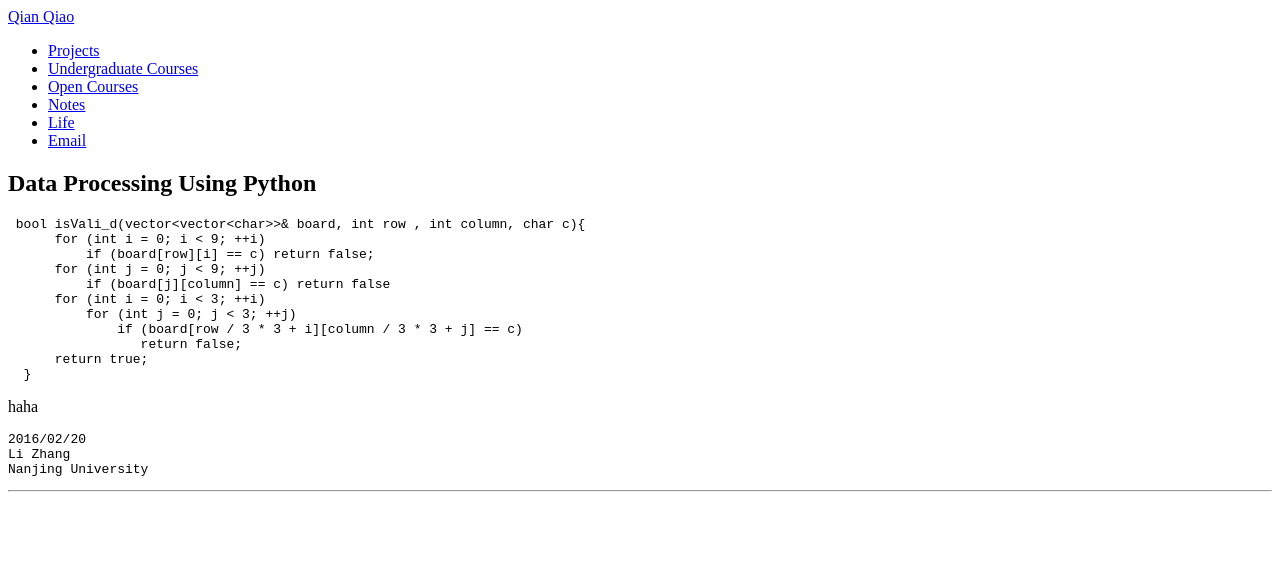
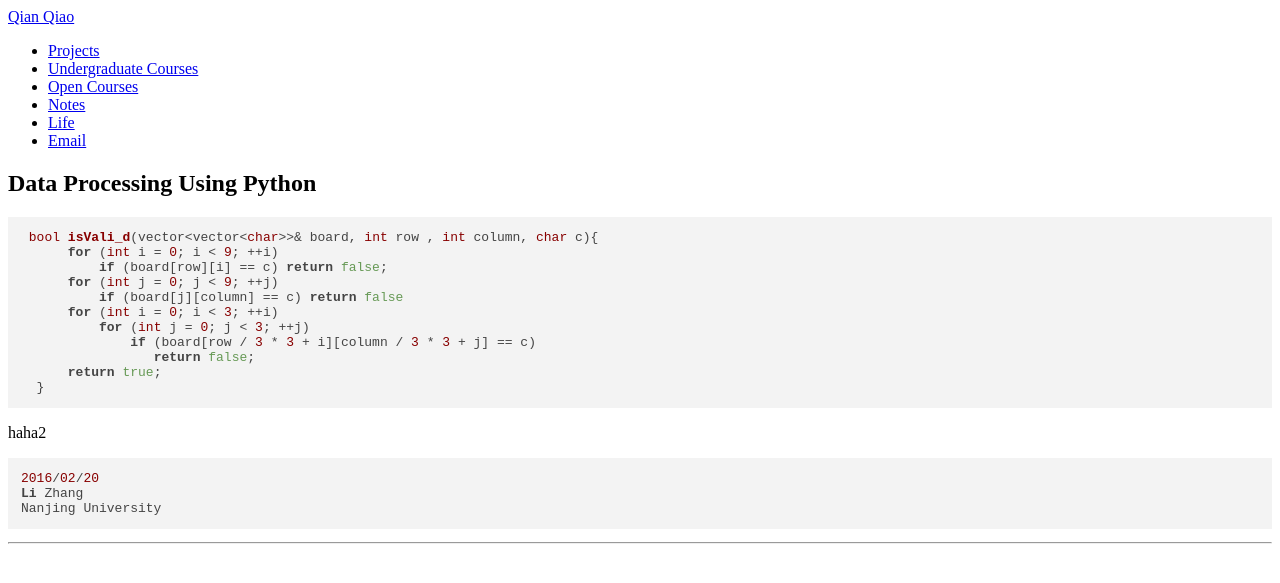
Before and after one commit to yoyomaki/yoyomaki.github.io, a Jekyll site: the page built from pages/publnotes/python_notes.md, in a window 1280 px wide. Shown: the top 583 px of the page. Built offline with Jekyll 4.4.1, drawn with Linux system fonts in a browser that asks for light colours; nearby versions of some CDN libraries.

```diff
--- a/pages/publnotes/python_notes.md
+++ b/pages/publnotes/python_notes.md
@@ -7,8 +7,9 @@ description: Data Processing Using Python
 
 <link rel="stylesheet" href="//cdnjs.cloudflare.com/ajax/libs/highlight.js/9.2.0/styles/default.min.css">
 <script src="//cdnjs.cloudflare.com/ajax/libs/highlight.js/9.2.0/highlight.min.js"></script>
+<script>hljs.initHighlightingOnLoad();</script>
 
-<pre><code> bool isVali_d(vector&lt;vector&lt;char&gt;&gt;&amp; board, int row , int column, char c){
+<pre><code class="cpp"> bool isVali_d(vector&lt;vector&lt;char&gt;&gt;&amp; board, int row , int column, char c){
       for (int i = 0; i &lt; 9; ++i)
           if (board[row][i] == c) return false;
       for (int j = 0; j &lt; 9; ++j)
@@ -20,7 +21,7 @@ description: Data Processing Using Python
       return true;
   }
 </code></pre>
-haha
+haha2
 
 <pre><code>2016/02/20
 Li Zhang
```
